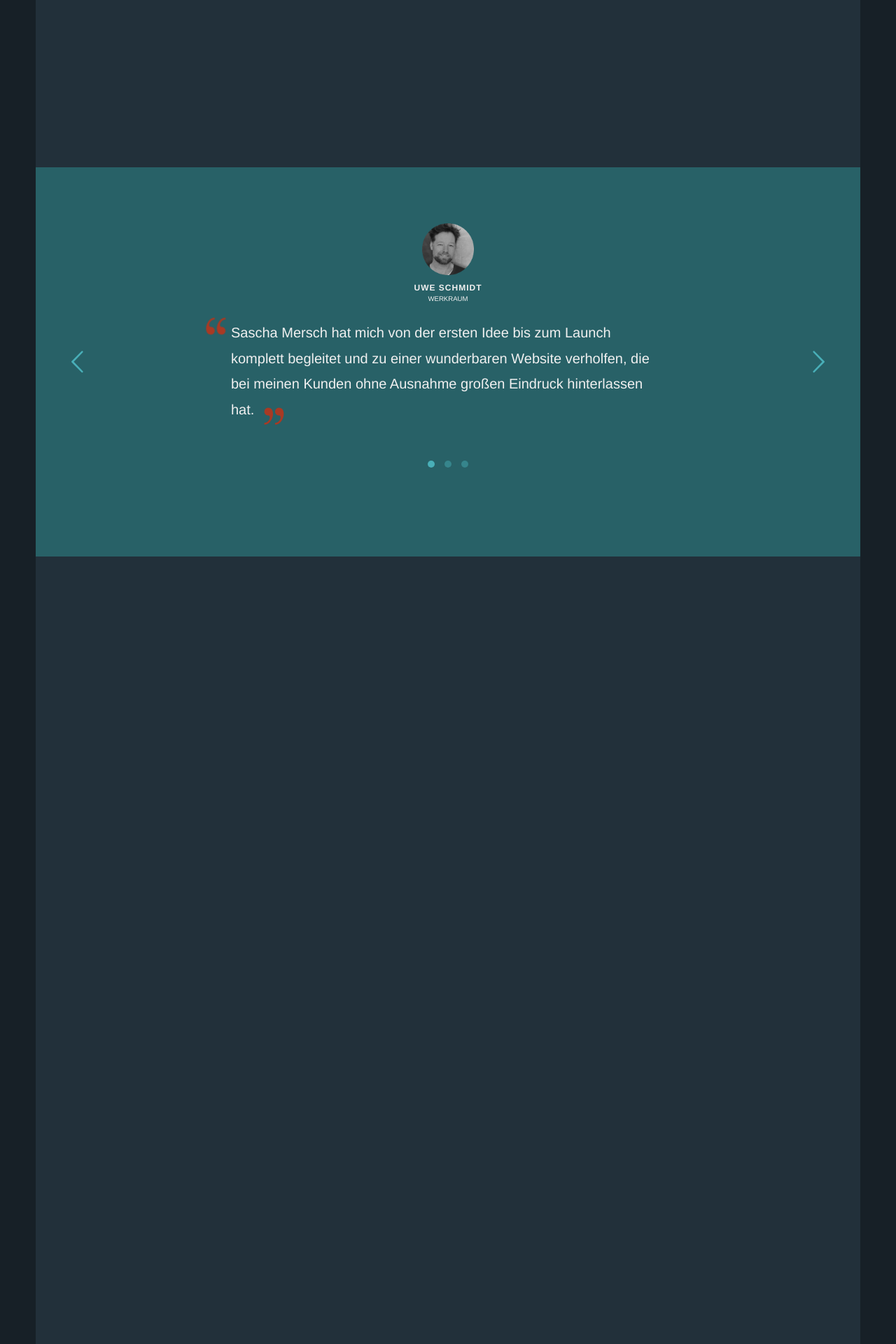
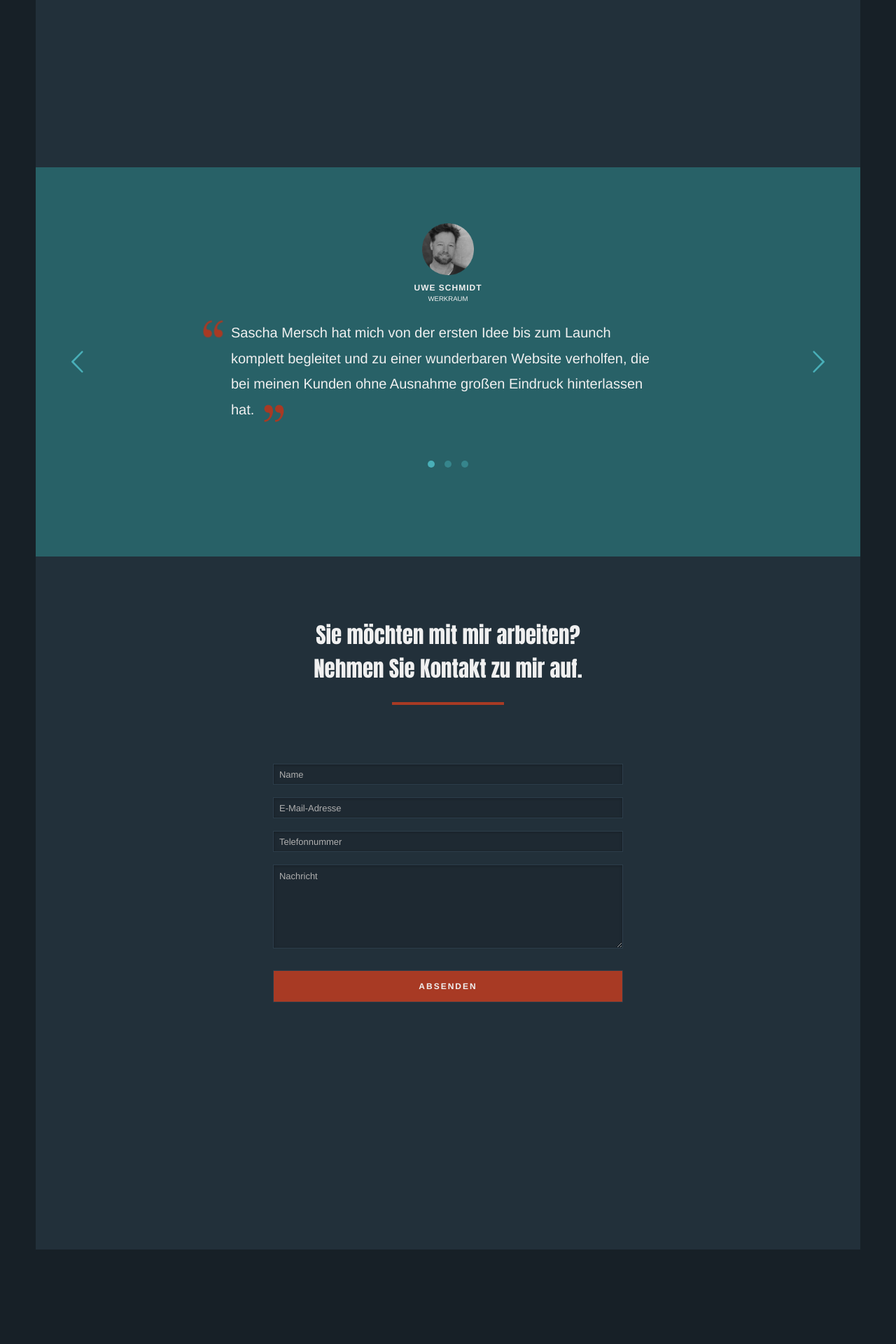
Before and after one commit to rschach/ichzweinull, a Jekyll site: the page built from index.html, in a window 1280 px wide. Shown: the part 2453-4373 px from the top of the page at 70% size. Built offline with Jekyll 4.4.1, drawn with Linux system fonts in a browser that asks for light colours; nearby versions of some CDN libraries; some web fonts are replaced; after the commit the page ends 4238 px from its top, so only the background shows below that.

Commit message:
Add contact form

```diff
--- a/_includes/contact.html
+++ b/_includes/contact.html
@@ -1,3 +1,20 @@
 <section id="contact" class="contact">
+  <header>
+    <h1>Sie möchten mit mir arbeiten?<br />Nehmen Sie Kontakt zu mir auf.</h1>
+  </header>
+  <!-- <form class="awesome-form" method="POST" action="//formspree.io/info@ichzweinull.com"> -->
+  <form class="contact-form">
+    <input type="text" name="name" placeholder="Name">
 
+    <input type="email" name="_replyto" placeholder="E-Mail-Adresse">
+
+    <input type="tel" name="telefon" placeholder="Telefonnummer">
+
+    <textarea name="message" placeholder="Nachricht"></textarea>
+
+  <!-- <input type="hidden" name="_next" value="http://ichzweinull.com/danke/" />
+  <input type="hidden" name="_subject" value="Nachricht Kontaktformular" /> -->
+
+    <input type="submit" value="Absenden">
+	</form>
 </section>
--- a/_sass/2-modules/_clients.sass
+++ b/_sass/2-modules/_clients.sass
@@ -58,11 +58,11 @@
       color: $primary
 
     &:before
-      margin: -10px 0 0 -40px
+      margin: -6px 0 0 -44px
       transform: rotate(180deg)
 
     &:after
-      margin: 10px 0 0 10px
+      margin: 6px 0 0 10px
 
 // Client Counter
 .client-counter
--- a/css/main.css
+++ b/css/main.css
@@ -802,12 +802,12 @@ nav.main-nav::after {
     line-height: 1;
     color: #a83a24; }
   .client-text p:before {
-    margin: -10px 0 0 -40px;
+    margin: -6px 0 0 -44px;
     -webkit-transform: rotate(180deg);
         -ms-transform: rotate(180deg);
             transform: rotate(180deg); }
   .client-text p:after {
-    margin: 10px 0 0 10px; }
+    margin: 6px 0 0 10px; }
 
 .client-counter {
   max-width: 100%;
@@ -962,9 +962,45 @@ figure {
   background: #22303a;
   min-height: 100vh; }
 
+header {
+  padding: 40px 0 0; }
+
 .contact {
-  background: #22303a;
-  min-height: 100vh; }
+  background: #22303a; }
+
+.contact-form {
+  max-width: 500px;
+  margin: 0 auto;
+  padding: 60px 0;
+  input: -moz-placeholder; }
+  .contact-form input, .contact-form textarea {
+    width: 100%;
+    border: 0;
+    font-size: 90%; }
+  .contact-form input, .contact-form textarea {
+    background: #1e2932;
+    border: 1px solid #2c3d4a;
+    box-shadow: 0 1px 4px rgba(0, 0, 0, 0.25) inset;
+    padding: 6px 8px;
+    margin-bottom: 18px; }
+  .contact-form textarea {
+    height: 120px;
+    margin-bottom: 24px; }
+  .contact-form input[type="submit"] {
+    background: #a83a24;
+    padding: 16px 0;
+    line-height: 1;
+    font-size: 75%;
+    font-weight: 700;
+    letter-spacing: 2px;
+    text-transform: uppercase;
+    box-shadow: none;
+    transition: all 0.2s ease-in-out; }
+    .contact-form input[type="submit"]:hover {
+      background: #bd3f29; }
+  .contact-form input::-webkit-input-placeholder, .contact-form textarea::-webkit-input-placeholder {
+    color: #b0b0b0;
+    font-size: 90%; }
 
 footer {
   background: #22303a;
--- a/js/functions.js
+++ b/js/functions.js
@@ -26,7 +26,7 @@
     $mainHeader.removeClass('is-open');
 
     $body.animate({
-        scrollTop: $target.offset().top-69
+        scrollTop: $target.offset().top-49
     }, 300);
   }
 
```
Also changed, not shown: _sass/3-layout/_contact.sass (+45 -1 lines).
